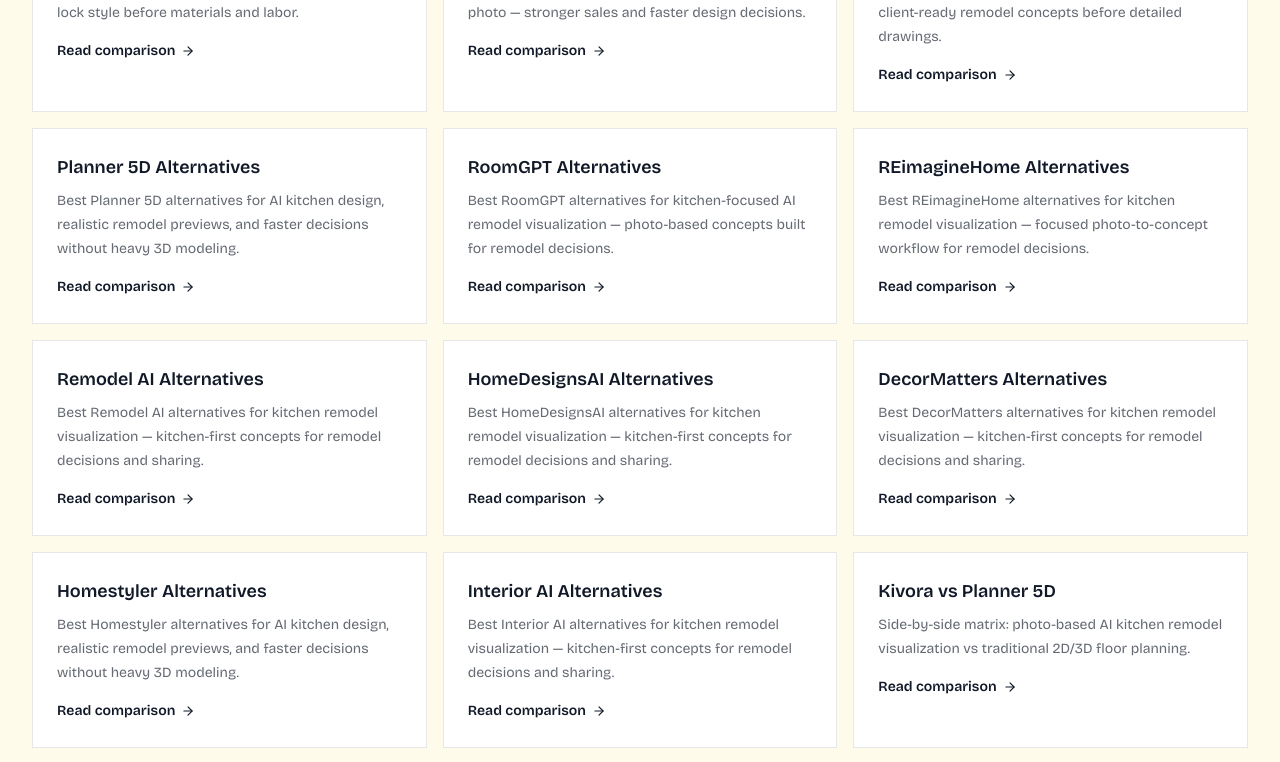
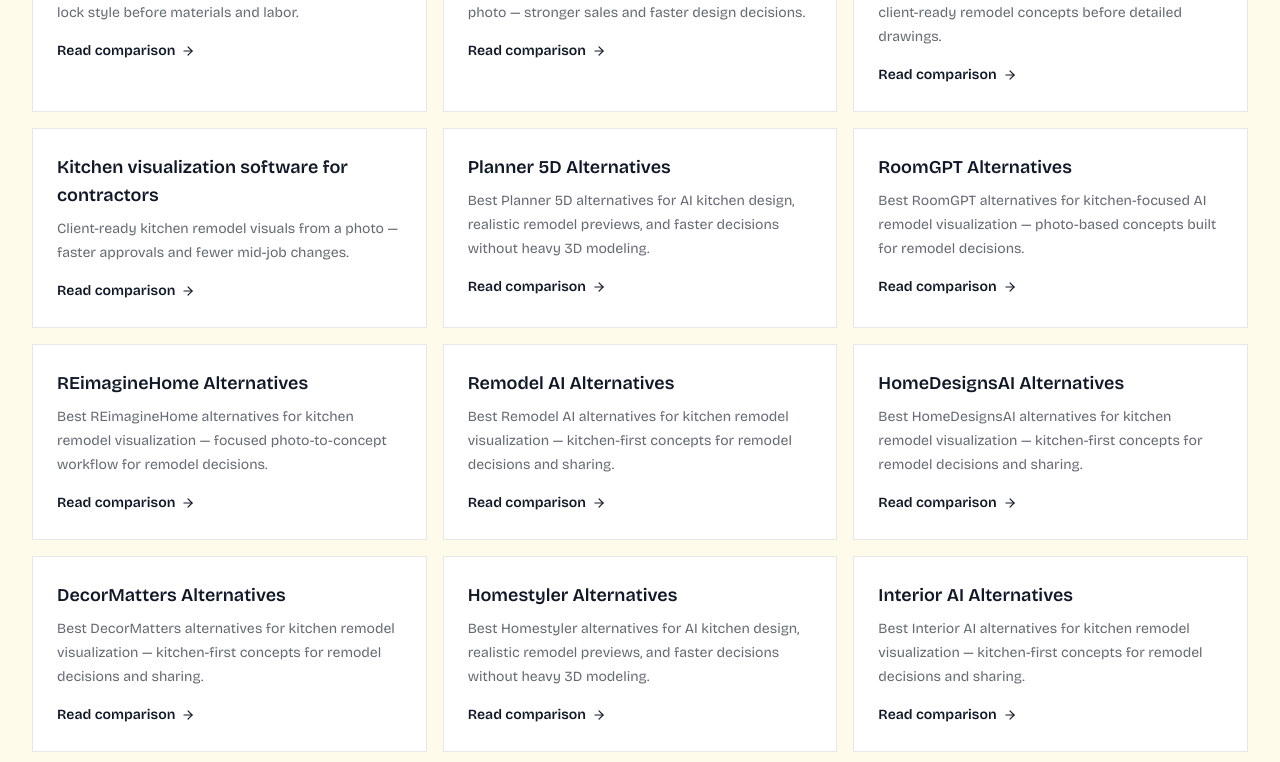
Before and after one commit to KarlGusta/kivora-next, a Next.js app: page /resources in a window 1280 px wide. Shown: the part 1500-2262 px from the top of the page. Built offline with nearby package versions, Linux system fonts and the light colour scheme.

Commit message:
List kitchen visualization software for contractors on Resources

```diff
--- a/app/resources/page.jsx
+++ b/app/resources/page.jsx
@@ -83,6 +83,12 @@ const clusterPages = [
     label: "Kitchen visualization software for designers",
     description:
       "Photo-based kitchen visualization for designers — client-ready remodel concepts before detailed drawings.",
+  },
+  {
+    href: "/kitchen-visualization-software-for-contractors",
+    label: "Kitchen visualization software for contractors",
+    description:
+      "Client-ready kitchen remodel visuals from a photo — faster approvals and fewer mid-job changes.",
   },
   {
     href: "/planner-5d-alternatives",
```
